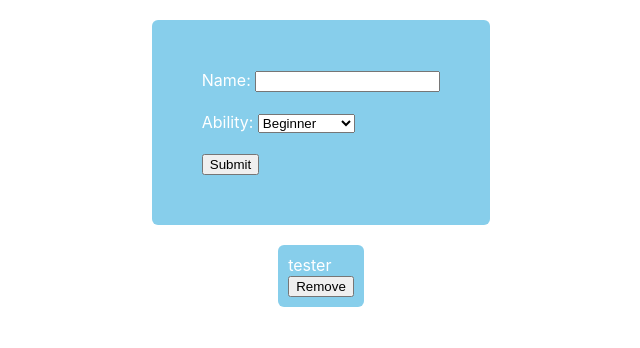
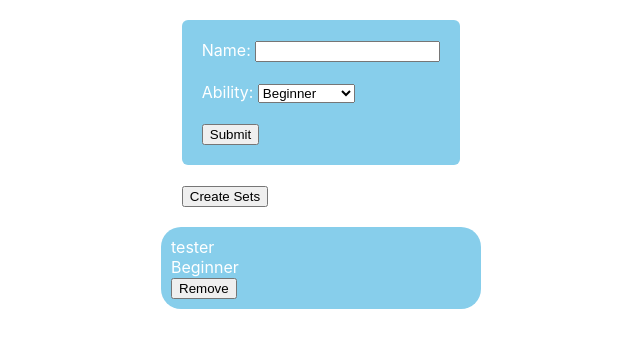
Before and after one commit to Dhrubub/tennis-matches-generator, a React (Create React App) app: page / in a window 1280 px wide. Shown: the top 348 px of the page, without its empty margins (319-959 px from the left). Built offline with nearby package versions, Linux system fonts and the light colour scheme.

Commit message:
added matches tab

```diff
--- a/src/App.tsx
+++ b/src/App.tsx
@@ -1,4 +1,4 @@
-import React from 'react';
+import React, { useState } from 'react';
 import logo from './logo.svg';
 import './App.css';
 
@@ -7,18 +7,28 @@ import store from "./store/store"
 
 import styled from "styled-components";
 
-import AddPlayer from "./components/add-player";
-import ListPlayers from "./components/list-players";
+import AddPlayer from "./components/Home/add-player";
+import ListPlayers from "./components/Home/list-players";
 
+import Home from "./components/Home"
+import MatchCreator from "./components/MatchCreator"
 
+export enum Tab {
+  HOME,
+  MATCH_CREATOR
+}
 
-function App() {
+const App = () => {
+  const [tab, setTab] = useState<Tab>(Tab.HOME)
   return (
     <Provider store={store}>
-      <div>
-          <AddPlayer/>
-          <ListPlayers/>
-      </div>
+      { tab === Tab.HOME ?
+        <Home changeTab={()=>setTab(Tab.MATCH_CREATOR)}/>
+      :null}
+
+      { tab === Tab.MATCH_CREATOR ?
+        <MatchCreator changeTab={()=>setTab(Tab.HOME)}/>
+      :null}
     </Provider>
   );
 }
--- a/src/components/add-player.tsx
+++ b/src/components/Home/add-player.tsx
@@ -2,9 +2,17 @@ import React, { useEffect, useState } from "react";
 import styled from "styled-components";
 import { connect } from "react-redux";
 
-import { addPlayer, removePlayer } from "../store/Players/actions"
+import { addPlayerAction, Player } from "../../store/Players/actions"
+import { selectPlayers } from "../../store/Players/selector";
 
 const Container = styled.div`
+    width: fit-content;
+    margin: auto;
+    margin-bottom: 20px;
+    margin-top: 20px;
+`;
+
+const FormContainer = styled.div`
     display: block;
     border-radius: 6px;
     color: white;
@@ -12,44 +20,73 @@ const Container = styled.div`
 
     width: fit-content;
     height: fit-content;
-    padding: 50px;
+    padding: 20px;
 
     margin: auto;
     margin-bottom: 20px;
     margin-top: 20px;
+`;
 
 
-`;
+interface AddPlayerProps {
+    addPlayer: (player: Player) => void
+    playerList: Player[];
+    changeTab: () => void;
+}
 
-interface AddPlayerProps {
-    addPlayer: (name: string, ability: string)  => void
-}
 const AddPlayer = (props: AddPlayerProps) => {
     const [name, setName] = useState("")
     const [ability, setAbility] = useState("Beginner");
 
+    const [player, setPlayer] = useState<Player>({name: "", ability: "Beginner"});
+
     useEffect(() => {
-        setName(name)
+        setName(name.trim().toLowerCase())
         setAbility(ability)
 
     },[name, ability]);
 
+    useEffect(() => {
+        setPlayer({name , ability})
+
+    },[name, ability]);
+
+
+    const checkRepeated = () => {
+        let found = false;
+
+        for (let i = 0 ; i < props.playerList.length ; i++) {
+            if (player.name == props.playerList[i].name) {
+                found = true;
+            }
+        }
+        return found;
+    }
+
     const handleSubmit = (e: any) => {
         e.preventDefault();
-        props.addPlayer(name, ability);
 
+        if (checkRepeated()) {
+            window.alert("Player already added")
+        }
+        else if (player.name.trim().length == 0) {
+            window.alert("Please enter a valid player")
 
-        const player = {
-            name,
-            ability
+        }
+        else {
+
+            props.addPlayer(player);
+            setName("")
+            setAbility("Beginner")
         }
 
-        //console.log(player)
     }
 
     return (
         <React.Fragment>
             <Container>
+
+            <FormContainer>
                 <form onSubmit={handleSubmit}>
                     <label>Name: </label>
                     <input type="text" name="name" value={name} onChange={(e) => {setName(e.target.value)}}></input>
@@ -65,6 +102,9 @@ const AddPlayer = (props: AddPlayerProps) => {
                     <br />
                     <button type="submit">Submit</button>
                 </form>
+
+            </FormContainer>
+                <button onClick={props.changeTab}>Create Sets</button>
             </Container>
 
 
@@ -73,13 +113,19 @@ const AddPlayer = (props: AddPlayerProps) => {
     );
 }
 
+function mapStateToProps(state: any) {
+    return ({
+        playerList: selectPlayers(state)
+    })
+}
+
 function mapDispatchToProps(dispatch: any) {
     return {
-        addPlayer: (name: string, ability: string): void => {
-            dispatch(addPlayer({name, ability}))
+        addPlayer: (player: Player): void => {
+            dispatch(addPlayerAction(player))
         }
     }
 
 }
 
-export default connect(null, mapDispatchToProps)(AddPlayer);
+export default connect(mapStateToProps, mapDispatchToProps)(AddPlayer);
--- /dev/null
+++ b/src/components/Home/index.tsx
@@ -0,0 +1,17 @@
+import React from 'react';
+import ListPlayers from "./list-players"
+import AddPlayer from "./add-player"
+
+interface Index {
+    changeTab: () => void
+
+}
+
+export default (props: Index) => {
+    return (
+        <React.Fragment>
+            <AddPlayer changeTab={props.changeTab}/>
+            <ListPlayers/>
+        </React.Fragment>
+    );
+}
--- /dev/null
+++ b/src/components/Home/list-players.tsx
@@ -0,0 +1,48 @@
+import React, { useEffect } from "react";
+import { connect } from "react-redux";
+
+import { selectPlayers } from "../../store/Players/selector"
+import { fetchPlayersAction } from "../../store/Players/actions"
+import Player from "./player";
+
+interface ListPlayersProps {
+    fetchPlayers: () => void;
+    playerList: Player[];
+}
+const ListPlayers = (props: ListPlayersProps) => {
+    useEffect(() => {
+        props.fetchPlayers();
+
+    }, []);
+
+    return (
+        <React.Fragment>
+            {props.playerList.map((player, id) => (
+                <Player key={id} id={id} name={player.name} ability={player.ability}/>
+            ))}
+        </React.Fragment>
+
+    );
+}
+
+function mapStateToProps(state: any) {
+    return ({
+        playerList: selectPlayers(state)
+    })
+}
+
+interface Player {
+    name: string,
+    ability: string,
+}
+
+function mapDispatchToProps(dispatch: any) {
+    return {
+        fetchPlayers: (): void => {
+            dispatch(fetchPlayersAction())
+        }
+    }
+
+}
+
+export default connect(mapStateToProps, mapDispatchToProps)(ListPlayers);
--- a/src/components/player.tsx
+++ b/src/components/Home/player.tsx
@@ -1,25 +1,23 @@
 import React from 'react';
 import styled from 'styled-components';
 import { connect } from "react-redux";
-
-import { addPlayer, removePlayer } from "../store/Players/actions"
+import { removePlayerAction } from "../../store/Players/actions"
 
 const Container = styled.div`
     display: block;
-    border-radius: 6px;
+    border-radius: 20px;
     color: white;
     background-color: skyblue;
 
-    width: fit-content;
     height: fit-content;
+    word-wrap: break-word;
+
+    width: 300px;
     padding: 10px;
     z-index: 1000;
 
     margin: auto;
     margin-bottom: 20px;
-
-
-
 `;
 
 interface PlayerProps {
@@ -38,6 +36,8 @@ const Player = (props: PlayerProps) => {
         <Container>
             { props.name }
             <br />
+            { props.ability }
+            <br />
             <button onClick={handleRemove}>Remove</button>
         </Container>
 
@@ -47,7 +47,7 @@ const Player = (props: PlayerProps) => {
 function mapDispatchToProps(dispatch: any) {
     return {
         removePlayer: (id: number): void => {
-            dispatch(removePlayer(id))
+            dispatch(removePlayerAction(id))
         }
     }
 
--- /dev/null
+++ b/src/components/MatchCreator/index.tsx
@@ -0,0 +1,17 @@
+import React from 'react';
+import Matches from "./matches"
+
+
+interface Index {
+    changeTab: () => void
+
+}
+
+
+export default (props: Index) => {
+    return (
+        <React.Fragment>
+            <Matches changeTab={props.changeTab}/>
+        </React.Fragment>
+    );
+}
--- /dev/null
+++ b/src/components/MatchCreator/matches.tsx
@@ -0,0 +1,50 @@
+import React, { useEffect } from "react";
+import { connect } from "react-redux";
+
+import { selectPlayers } from "../../store/Players/selector"
+import { fetchPlayersAction } from "../../store/Players/actions"
+import Player from "./player"
+
+interface ListPlayersProps {
+    fetchPlayers: () => void;
+    playerList: Player[];
+    changeTab: () => void;
+}
+const Matches = (props: ListPlayersProps) => {
+    useEffect(() => {
+        props.fetchPlayers();
+
+    }, []);
+
+    return (
+        <React.Fragment>
+            <button onClick={props.changeTab}>Go Back</button>
+                        {props.playerList.map((player, id) => (
+                <Player key={id} id={id} name={player.name} ability={player.ability}/>
+            ))}
+        </React.Fragment>
+
+    );
+}
+
+function mapStateToProps(state: any) {
+    return ({
+        playerList: selectPlayers(state)
+    })
+}
+
+interface Player {
+    name: string,
+    ability: string,
+}
+
+function mapDispatchToProps(dispatch: any) {
+    return {
+        fetchPlayers: (): void => {
+            dispatch(fetchPlayersAction())
+        }
+    }
+
+}
+
+export default connect(mapStateToProps, mapDispatchToProps)(Matches);
--- /dev/null
+++ b/src/components/MatchCreator/player.tsx
@@ -0,0 +1,42 @@
+import React from 'react';
+import styled from 'styled-components';
+import { connect } from "react-redux";
+
+const Container = styled.div`
+    display: block;
+    border-radius: 20px;
+    color: white;
+    background-color: skyblue;
+
+    height: fit-content;
+    word-wrap: break-word;
+
+    width: 300px;
+    padding: 10px;
+    z-index: 1000;
+
+    margin: auto;
+    margin-bottom: 20px;
+`;
+
+interface PlayerProps {
+    name: string,
+    ability: string,
+    id: number
+}
+
+const Player = (props: PlayerProps) => {
+    return (
+        <Container>
+            { props.name }
+            <br />
+            { props.ability }
+            <br />
+        </Container>
+
+    );
+}
+
+
+
+export default Player;
--- a/src/components/list-players.tsx
+++ /dev/null
@@ -1,90 +0,0 @@
-import { setMaxListeners } from "process";
-import React, { useEffect, useState } from "react";
-import { connect, RootStateOrAny, useSelector, useDispatch } from "react-redux";
-import { Store } from "redux";
-
-import { selectPlayers } from "../store/Players/selector"
-import { addPlayer, fetchPlayers, fetchPlayersBeginAction, fetchPlayersSuccessAction } from "../store/Players/actions"
-import { state } from "../store/root-reducer";
-import Player from "./player";
-
-
-
-// const ListPlayersSimple = () => {
-
-//     const [players, setPlayers] = useState<Player[]>([]);
-
-//     useEffect(() => {
-
-//         fetch('https://jsonplaceholder.typicode.com/posts').then(res => {
-//             return res.json()
-//         }).then( json => {
-//             return json.map((t: any) => {
-//                 const player: Player = {name: t.title, ability: t.body}
-//                 return player;
-//             })
-//         }).then((players: Player[]) => {
-//             setPlayers(players)
-//         });
-
-//     }, [])
-
-//     return (
-//         <ul>
-//             { players.map(t => {
-//                 return (
-//                     <li>t.ability</li>
-//                 )
-//             })}
-//         </ul>
-//     )
-// }
-
-
-
-
-interface ListPlayersProps {
-    fetchPlayers: () => void;
-    playerList: Player[];
-}
-const ListPlayers = (props: ListPlayersProps) => {
-    useEffect(() => {
-        props.fetchPlayers();
-
-    }, []);
-
-    React.useEffect(() => {
-        //console.log(props.playerList);
-    }, );
-
-    return (
-        <React.Fragment>
-            {props.playerList.map((player, id) => (
-                <Player key={id} id={id} name={player.name} ability={player.ability}/>
-            ))}
-        </React.Fragment>
-
-    );
-}
-
-function mapStateToProps(state: any) {
-    return ({
-        playerList: selectPlayers(state)
-    })
-}
-
-interface Player {
-    name: string,
-    ability: string,
-}
-
-function mapDispatchToProps(dispatch: any) {
-    return {
-        fetchPlayers: (): void => {
-            dispatch(fetchPlayers())
-        }
-    }
-
-}
-
-export default connect(mapStateToProps, mapDispatchToProps)(ListPlayers);
--- a/src/store/Players/actions.ts
+++ b/src/store/Players/actions.ts
@@ -39,13 +39,13 @@ export const fetchPlayersSuccessAction = (players: Player[]) =>{
     }
 }
 
-export const fetchPlayers = () => {
+export const fetchPlayersAction = () => {
     return {
         type: at.FETCH_PLAYERS,
     }
 }
 
-export const addPlayer = (player: Player) => {
+export const addPlayerAction = (player: Player) => {
     return {
         type: at.ADD_PLAYER,
         payload: player,
@@ -53,7 +53,7 @@ export const addPlayer = (player: Player) => {
 
 };
 
-export const removePlayer = (index: number) => {
+export const removePlayerAction = (index: number) => {
     return {
         type: at.REMOVE_PLAYER,
         payload: index,
```
